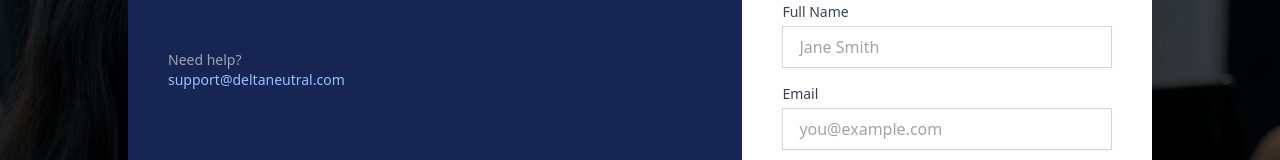
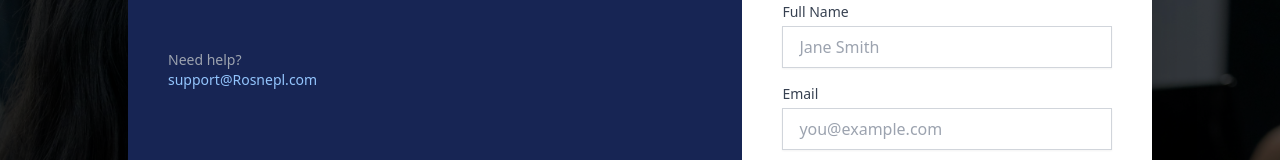
Before and after one commit to pizzanicks/rosnept, a Next.js app: page /auth/signup in a window 1280 px wide. Shown: the part 230-390 px from the top of the page. Built offline with nearby package versions, Linux system fonts and the light colour scheme; no server answers.

Commit message:
commit
comit this

```diff
--- a/components/ContactForm.jsx
+++ b/components/ContactForm.jsx
@@ -85,7 +85,7 @@ export default function ContactSection() {
             </div>
             <div>
                 <h4 className="text-base md:text-lg font-medium">Email</h4>
-                <p className='text-sm md:text-base font-barlow'>support@deltaneutral.io</p>
+                <p className='text-sm md:text-base font-barlow'>support@Rosnepl.io</p>
             </div>
         </motion.div>
       </div>
--- a/components/Dashboard/DashboardLayout.jsx
+++ b/components/Dashboard/DashboardLayout.jsx
@@ -206,7 +206,7 @@ const DashboardLayout = ({ children }) => {
 
           {/* Bottom Support Email */}
           <div className="border-t border-blue-900 pt-2 lg:pt-4 mt-auto text-sm text-center text-blue-300">
-              support@deltaneutral.org
+              support@Rosnepl.org
             </div>
          </motion.aside>
 
--- a/components/DnIntro.jsx
+++ b/components/DnIntro.jsx
@@ -3,7 +3,7 @@
 import Image from 'next/image';
 import { motion } from 'framer-motion';
 
-export default function DeltaNeutralIntro() {
+export default function RosneplIntro() {
   return (
     <section className="w-full bg-white py-16 px-6">
       <div className="max-w-7xl mx-auto flex flex-col-reverse md:flex-row items-center gap-10">
--- a/components/Navbar.jsx
+++ b/components/Navbar.jsx
@@ -86,7 +86,7 @@ export default function Navbar() {
 
             {/* Support Email */}
             <div className="pt-6 mt-6 border-t border-white/20 text-xs text-center">
-              <span className="text-white/70">support@deltaneutral.org</span>
+              <span className="text-white/70">support@Rosnepl.org</span>
             </div>
           </motion.div>
         </>
--- a/pages/about.js
+++ b/pages/about.js
@@ -1,7 +1,7 @@
 import Navbar from '@/components/Navbar'
 import React, { useState, useEffect } from 'react'
 import HeroBanner from '@/components/HeroBanner'
-import DeltaNeutralIntro from '@/components/DnIntro'
+import RosneplIntro from '@/components/DnIntro'
 import TopCryptos from '@/components/CryptoPrice'
 import QuoteSection from '@/components/QuoteSection'
 import StatsSection from '@/components/Statistics'
@@ -39,7 +39,7 @@ function About() {
             title="Who We Are"
             description="Rosnept combines innovation and sustainability to deliver smarter investment strategies in cryptocurrency, energy, agriculture, and gold."
         />
-        <DeltaNeutralIntro />
+        <RosneplIntro />
         <TopCryptos />
         <QuoteSection />
         <StatsSection />
--- a/pages/auth/login.js
+++ b/pages/auth/login.js
@@ -106,8 +106,8 @@ export default function LoginPage() {
 
               <div className="mt-auto pt-10 text-sm font-barlow">
                 <p className="text-gray-400">Need help?</p>
-                <Link href="mailto:support@deltaneutral.com" className="text-blue-300 hover:text-white">
-                  support@deltaneutral.com
+                <Link href="mailto:support@Rosnepl.com" className="text-blue-300 hover:text-white">
+                  support@Rosnepl.com
                 </Link>
               </div>
             </div>
--- a/pages/auth/signup.js
+++ b/pages/auth/signup.js
@@ -136,8 +136,8 @@ export default function SignupPage() {
 
               <div className="mt-auto pt-10 text-sm font-barlow">
                 <p className="text-gray-400">Need help?</p>
-                <Link href="mailto:support@deltaneutral.com" className="text-blue-300 hover:text-white">
-                  support@deltaneutral.com
+                <Link href="mailto:support@Rosnepl.com" className="text-blue-300 hover:text-white">
+                  support@Rosnepl.com
                 </Link>
               </div>
             </div>
```
